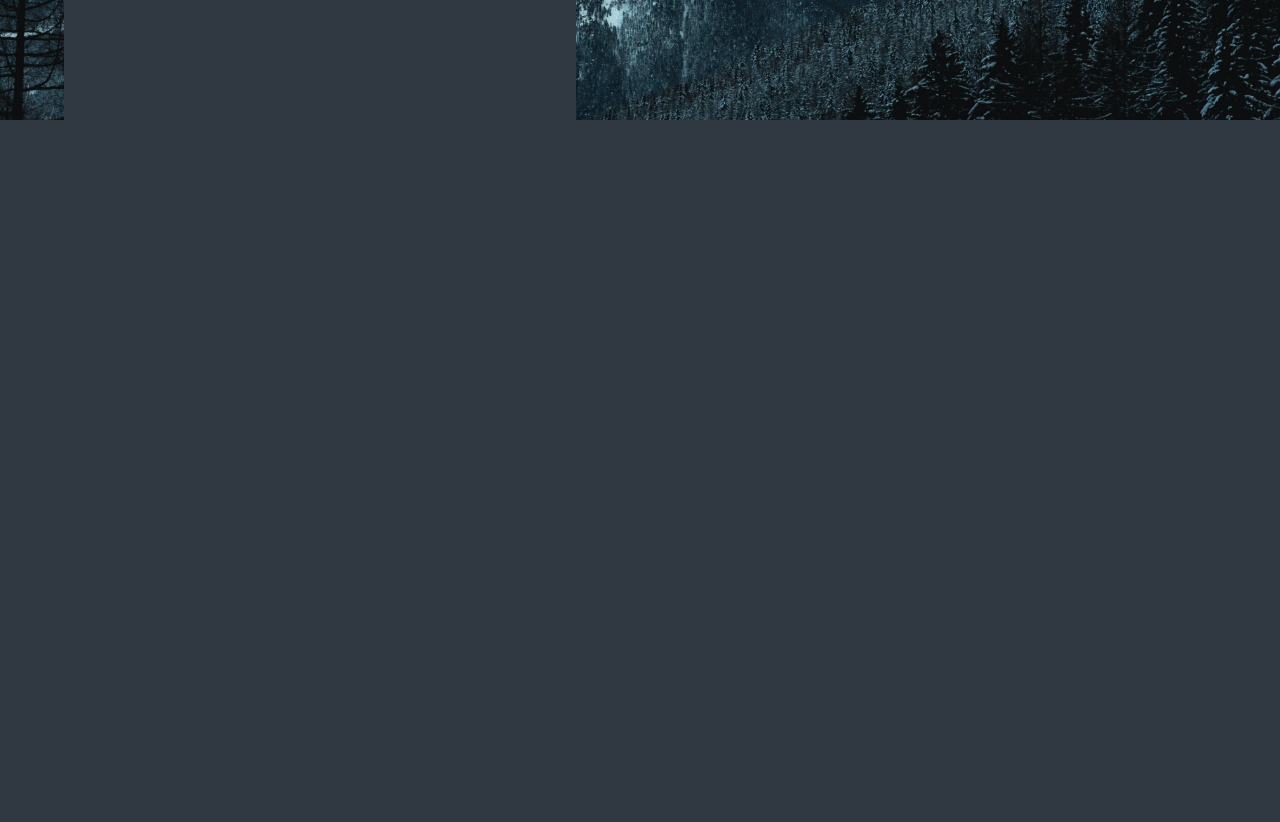
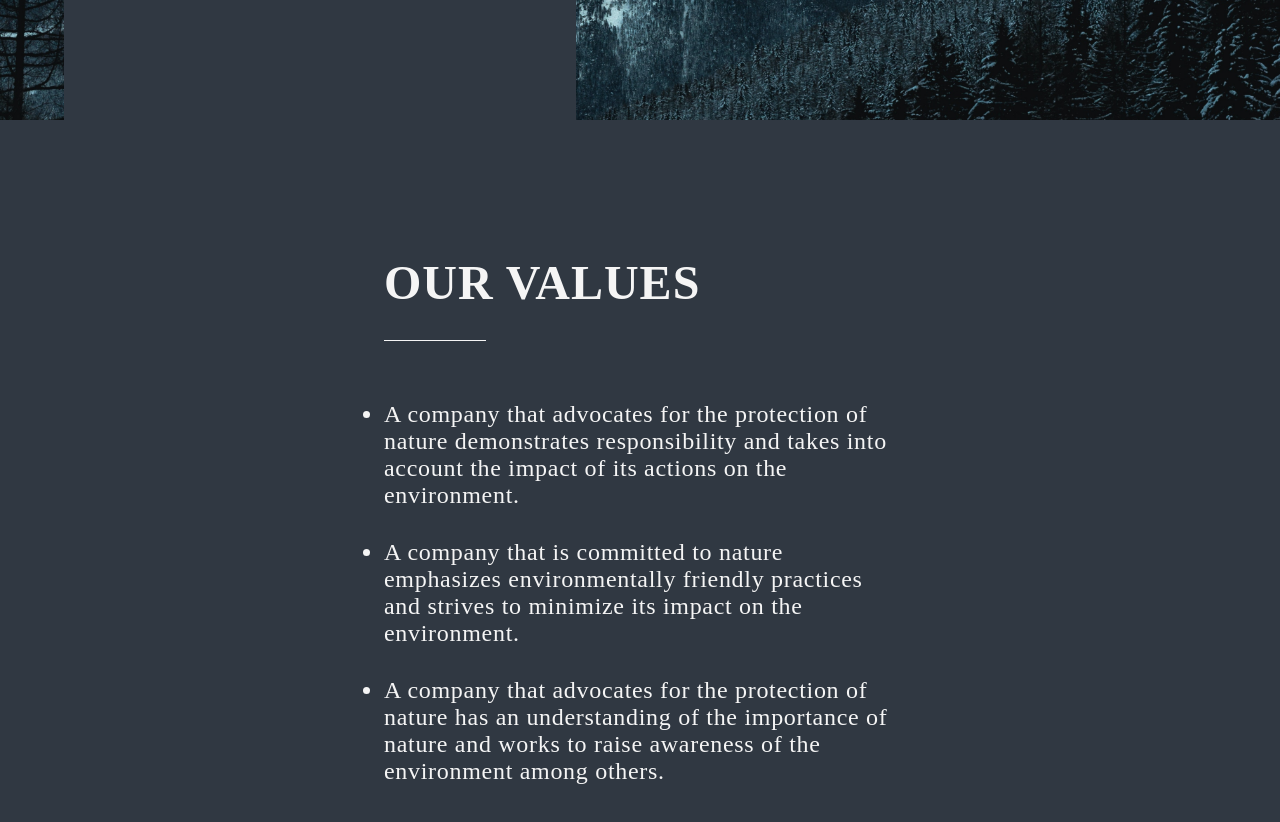
Before and after one commit to crowtek/Webdesign-Projekt-1, a React (Create React App) app: page / in a window 1280 px wide. Shown: the part 680-1502 px from the top of the page. Before the commit the page ends 800 px from the top, so only its background shows below. Built offline with nearby package versions, Linux system fonts and the light colour scheme; the HTML template or start-up script is replaced by a standard one.

Commit message:
Added Section-2

```diff
--- a/src/App.css
+++ b/src/App.css
@@ -2,7 +2,6 @@
   --background: #303842;
   --white: #f5f5f5;
 }
-
 
 *{
   box-sizing: border-box;
@@ -18,6 +17,7 @@ body{
 section{
   display: flex;
   height: 100vh;
+  position: relative;
 }
 
 p,
--- a/src/App.js
+++ b/src/App.js
@@ -1,10 +1,14 @@
+import React from 'react';
 import { Section1 } from './sections/section-1';
+import { Section2 } from './sections/section-2';
 import './App.css';
 
 function App() {
+
   return (
     <div className="App">
       <Section1 />
+      <Section2 />
     </div>
   );
 }
--- a/src/sections/section-1.css
+++ b/src/sections/section-1.css
@@ -27,9 +27,3 @@
     width: 60%;
     margin-top: 5%;
 }
-
-.trennstrich{
-    height: 1px;
-    width: 50%;
-    background-color: var(--white);
-}
--- a/src/sections/section-1.js
+++ b/src/sections/section-1.js
@@ -3,6 +3,7 @@ import { Trennstrich } from "../components/trennstrich";
 
 export function Section1() {
     return (
+        <div style={{ height: '100vh'}}>
             <section className="section-1">
                 <div className="title-container">
                     <h1>Natural</h1>
@@ -10,5 +11,6 @@ export function Section1() {
                     <h2>Nature isinspiring, therapeutic and rejuvenating </h2>
                 </div>
             </section>
+        </div>
     );
 }
--- /dev/null
+++ b/src/sections/section-2.css
@@ -0,0 +1,25 @@
+.section-2{
+    justify-content: center;
+    align-items: center;
+}
+
+.text-container{
+    display: flex;
+    flex-direction: column;
+    justify-content: center;
+    align-items: flex-start;
+    gap: 30px;
+    width: 40%;
+}
+.text-container h1{
+    font-size: 3rem;
+    width: 100;
+}
+.text-container ul{
+    font-size: 1.5rem;
+    color: var(--white);
+}
+.text-container li{
+    margin-top: 30px;
+    letter-spacing: 0.7px;
+}
--- /dev/null
+++ b/src/sections/section-2.js
@@ -0,0 +1,33 @@
+import { Trennstrich } from "../components/trennstrich";
+import "./section-2.css";
+
+export function Section2() {
+    return (
+        <div style={{ height: '100vh'}}>
+            <section className="section-2">
+                <div className="text-container">
+                    <h1>OUR VALUES</h1>
+                    <Trennstrich width={20}/>
+                    <ul>
+                        <li>
+                            A company that advocates for the protection of nature
+                            demonstrates responsibility and takes into account the impact of
+                            its actions on the environment.
+                        </li>
+                        <li>
+                            A company that is committed to nature emphasizes
+                            environmentally friendly practices and strives to minimize its
+                            impact on the environment.
+                        </li>
+                        <li>
+                            A company that advocates for the protection
+                            of nature has an understanding of the importance of nature and works
+                            to raise awareness of the environment among others.
+                        </li>
+
+                    </ul>
+                </div>
+            </section>
+        </div>
+    );
+}
```
Lines whose indentation alone changed are shown as unchanged.
